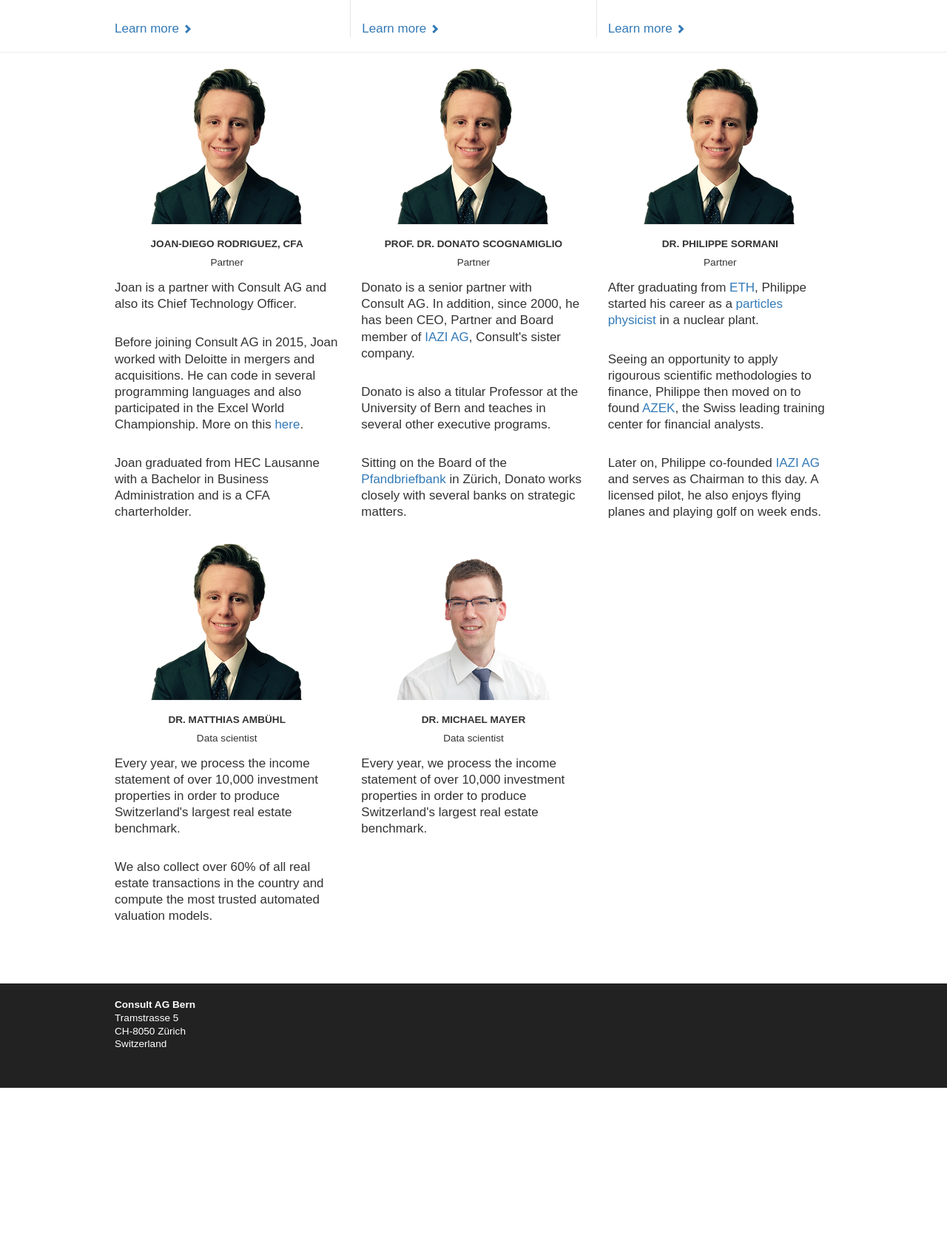
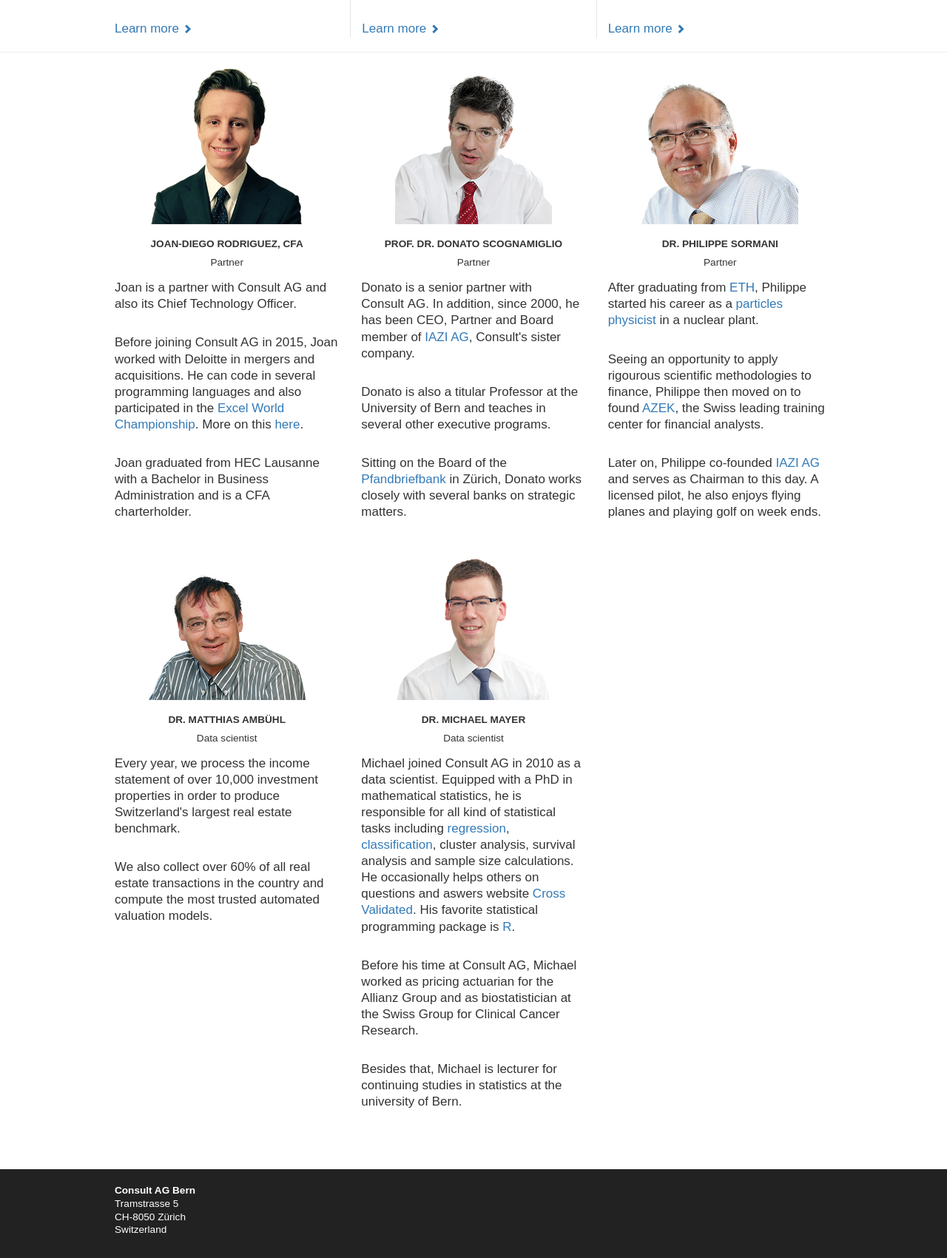
Before and after one commit to joanrodriguez/consultag, a website: page index.html in a window 1280 px wide. Shown: the part 1081-2781 px from the top of the page at 74% size. Before the commit the page ends 2551 px from the top, so only its background shows below. Drawn offline with nearby package versions, Linux system fonts and the light colour scheme.

Commit message:
Happy faces

```diff
--- a/index.html
+++ b/index.html
@@ -30,8 +30,8 @@
         </div>
         <div id="navbar" class="navbar-collapse collapse">
           <ul class="nav navbar-nav navbar-right">
-            <li><a href="../navbar/">About us</a></li>
-            <li><a href="../navbar/">Case studies</a></li>
+            <li><a href="#">About us</a></li>
+            <li><a href="#">Case studies</a></li>
             <li class="active"><a href="./">Careers</a></li>
             <li><a href="#">Contact us</a></li>
           </ul>
@@ -96,12 +96,12 @@
           Joan is a partner with Consult&nbsp;AG and also its Chief Technology Officer.
           </p>
           <p>
-          Before joining Consult AG in 2015, Joan worked with Deloitte in mergers and acquisitions. He can code in several programming languages and also participated in the Excel World Championship. More on this <a href="https://www.youtube.com/watch?v=WIwwXiUgP_E">here</a>.
+          Before joining Consult AG in 2015, Joan worked with Deloitte in mergers and acquisitions. He can code in several programming languages and also participated in the <a href="http://www.modeloff.com/">Excel World Championship</a>. More on this <a href="https://www.youtube.com/watch?v=WIwwXiUgP_E">here</a>.
           </p>
           <p>Joan graduated from HEC Lausanne with a Bachelor in Business Administration and is a CFA charterholder.</p>
         </div>
         <div class="col-md-4">
-          <img src="joan.png"></img>
+          <img src="donato.png"></img>
           <h2>Prof. Dr. Donato Scognamiglio</h2>
           <h3>Partner</h3>
           <p>
@@ -113,7 +113,7 @@
           <p>Sitting on the Board of the <a href="http://www.pfandbriefbank.ch/">Pfandbriefbank</a> in Zürich, Donato works closely with several banks on strategic matters.</p>
         </div>
         <div class="col-md-4">
-          <img src="joan.png"></img>
+          <img src="philippe.png"></img>
           <h2>Dr. Philippe Sormani</h2>
           <h3>Partner</h3>
           <p>
@@ -127,7 +127,7 @@
           </p>
         </div>
         <div class="col-md-4">
-          <img src="joan.png"></img>
+          <img src="matthias.png"></img>
           <h2>Dr. Matthias Ambühl</h2>
           <h3>Data scientist</h3>
           <p>
@@ -142,7 +142,13 @@
           <h2>Dr. Michael Mayer</h2>
           <h3>Data scientist</h3>
           <p>
-          Every year, we process the income statement of over 10,000 investment properties in order to produce Switzerland's largest real estate benchmark.
+          Michael joined Consult AG in 2010 as a data scientist. Equipped with a PhD in mathematical statistics, he is responsible for all kind of statistical tasks including <a href="https://en.wikipedia.org/wiki/Regression_analysis">regression</a>, <a href="https://en.wikipedia.org/wiki/Statistical_classification">classification</a>, cluster analysis, survival analysis and sample size calculations. He occasionally helps others on questions and aswers website <a href="http://stats.stackexchange.com/users/30351/michael-m">Cross Validated</a>. His favorite statistical programming package is <a href="https://www.r-project.org/">R</a>.
+          </p>
+          <p>
+          Before his time at Consult AG, Michael worked as pricing actuarian for the Allianz Group and as biostatistician at the Swiss Group for Clinical Cancer Research.
+          </p>
+          <p>
+          Besides that, Michael is lecturer for continuing studies in statistics at the university of Bern.
           </p>
         </div>
       </div>
```
Also changed, not shown: donato.png (added), matthias.png (added), philippe.png (added).
